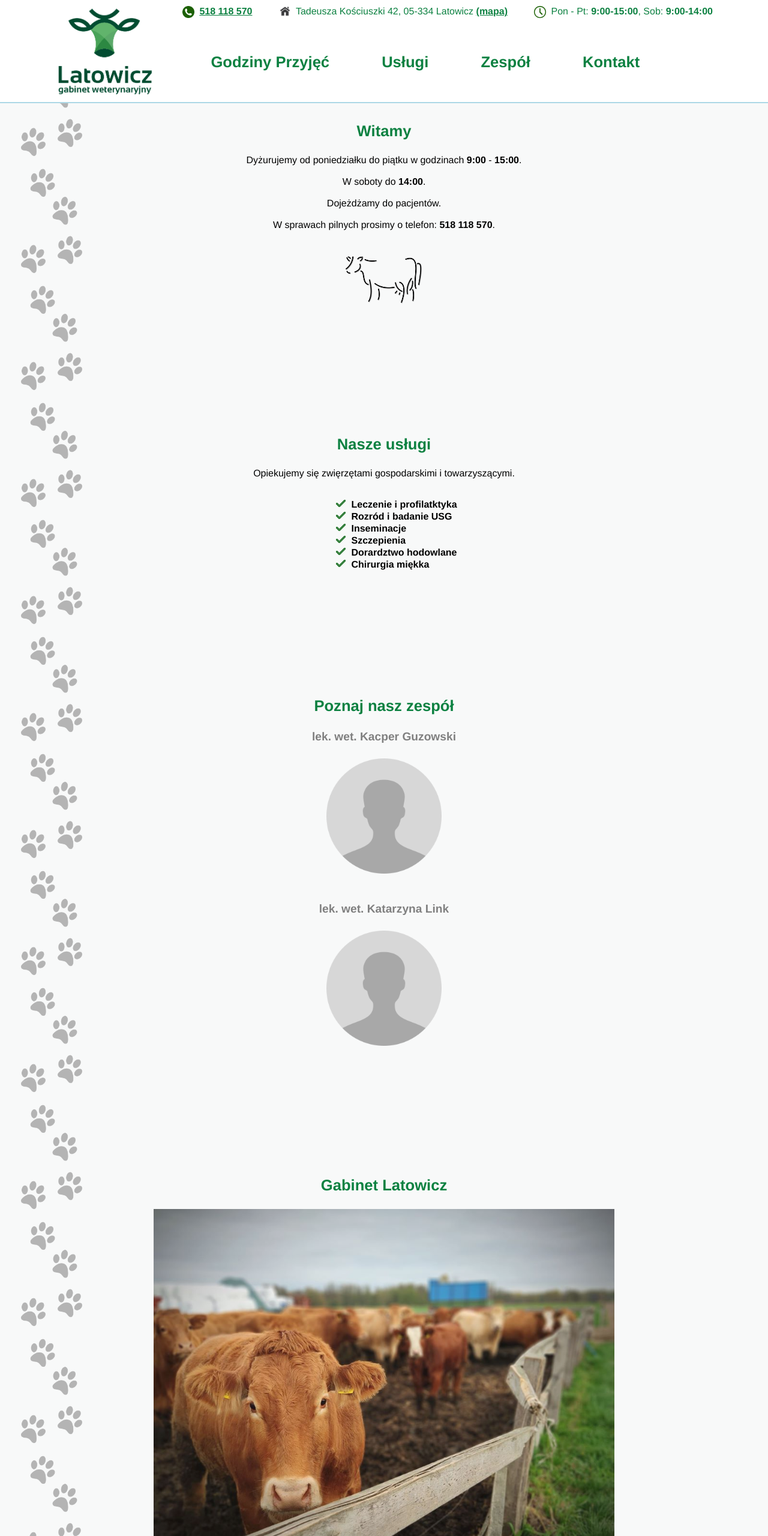
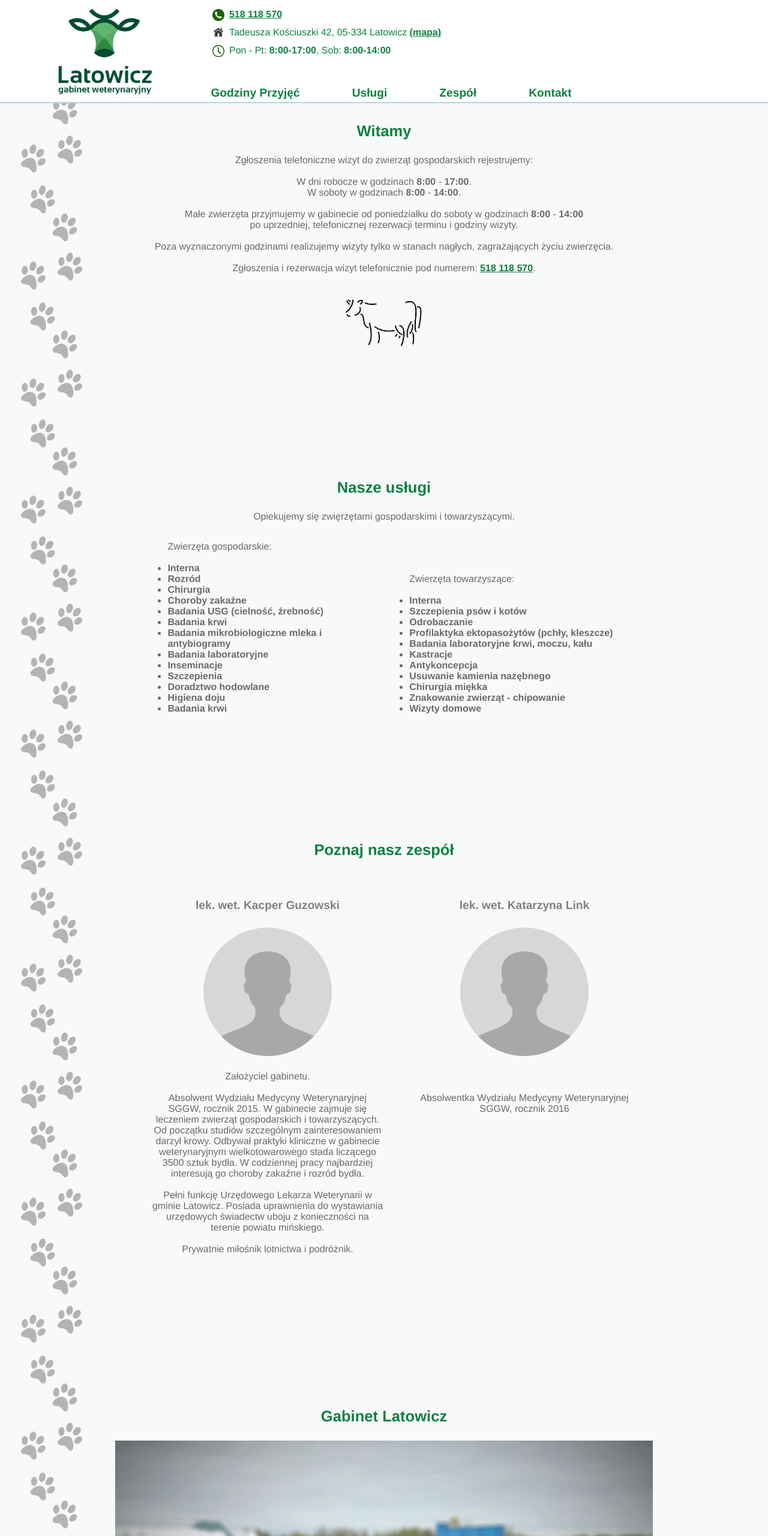
Before and after one commit to grzegorz-link/grzegorz-link.github.io, a plain HTML site: page latowicz/index.html in a window 1280 px wide. Shown: the top 2560 px of the page at 60% size. Drawn offline with Linux system fonts and the light colour scheme.

Commit message:
Updated website
Updates of text, images and structure.

```diff
--- a/latowicz/index.html
+++ b/latowicz/index.html
@@ -24,11 +24,14 @@
 
 <nav class="site-nav">
     <ul>
-        <li id="logo"><a href="#top"><img src='images/latowicz.png' border='0' width='' height='150' style='margin-top:10px;'></a></li>
+        <div class="header-mobile">
+            <span style="white-space: nowrap;"><a href="tel:+48518118570"><img src="images/tel_icon.png" align="center" width=20 alt="telefon" style="margin-top:5px; margin-bottom:5px;"></span><span style="white-space: nowrap;">  <b>518 118 570</b></a></span>
+        </div>
+        <li id="logo"><a href="#about"><img src='images/latowicz.png' border='0' width='' height='150' style='margin-top:10px;'></a></li>
         <div class="header">
-        <span style="white-space: nowrap;"><span style="margin-left:40px; margin-right:8px;"><a href="tel:+48518118570"><img src="images/tel_icon.png" align="center" width=20 alt="telefon"></span><span style="white-space: nowrap;"><b>518 118 570</b></a></span></span>
-        <span style="white-space: nowrap;"><span style="margin-left:40px; margin-right:8px;"><a href="https://goo.gl/maps/DCECVnsEvprWEuyz8"><img src="images/home_icon.png" align="center" width=20 alt="adres"/></a></span>Tadeusza Kościuszki 42, <span style="white-space: nowrap;">05-334 Latowicz</span> <a href="https://goo.gl/maps/DCECVnsEvprWEuyz8"><b>(mapa)</b></a></span></span>
-        <span style="white-space: nowrap;"><span style="margin-left:40px; margin-right:8px;"><a href="https://goo.gl/maps/DCECVnsEvprWEuyz8"><img src="images/clock_icon.png" align="center" width=20 alt="godziny"/></a></span>Pon - Pt: <span style="white-space: nowrap;"><b>9:00-15:00</b></span>, Sob: <span style="white-space: nowrap;"><b>9:00-14:00</b></span></span>
+        <span style="white-space: nowrap;"><span style="margin-left:7%; margin-right:8px;"><a href="tel:+48518118570"><img src="images/tel_icon.png" align="center" width=20 alt="telefon" style="margin-top:5px; margin-bottom:5px;"></span><span style="white-space: nowrap;"><b>518 118 570</b></a></span></span><br>
+        <span style="white-space: nowrap;"><span style="margin-left:7%; margin-right:8px;"><a href="https://goo.gl/maps/DCECVnsEvprWEuyz8"><img src="images/home_icon.png" align="center" width=20 alt="adres" style="margin-top:5px; margin-bottom:5px;"/></a></span>Tadeusza Kościuszki 42, <span style="white-space: nowrap;">05-334 Latowicz</span> <a href="https://goo.gl/maps/DCECVnsEvprWEuyz8"><b>(mapa)</b></a></span></span><br>
+        <span style="white-space: nowrap;"><span style="margin-left:7%; margin-right:8px;"><a href="https://goo.gl/maps/DCECVnsEvprWEuyz8"><img src="images/clock_icon.png" align="center" width=20 alt="godziny" style="margin-top:5px; margin-bottom:5px;"/></a></span>Pon - Pt: <span style="white-space: nowrap;"><b>8:00-17:00</b></span>, Sob: <span style="white-space: nowrap;"><b>8:00-14:00</b></span></span>
         </div><br>
         <li><a href="#about">Godziny Przyjęć</a></li>
         <li><a href="#work">Usługi</a></li>
@@ -47,36 +50,70 @@
 
 <div id="about" class="section p-about">
     <h3>Witamy</h3>
-    Dyżurujemy od poniedziałku do piątku w godzinach <b>9:00</b> - <b>15:00</b>.<br><br>W soboty do <b>14:00</b>.<br><br>
-    Dojeżdżamy do pacjentów.<br><br>
-    W sprawach pilnych prosimy o telefon: <span style="white-space: nowrap;"><b>518 118 570</b></span>.<br><br>
+    Zgłoszenia telefoniczne wizyt do zwierząt gospodarskich rejestrujemy:<br><br>W dni robocze w godzinach <b>8:00</b> - <b>17:00</b>.<br>W soboty w godzinach <b>8:00</b> - <b>14:00</b>.<br><br>
+    Małe zwierzęta przyjmujemy w gabinecie od poniedziałku do soboty w godzinach <b>8:00</b> - <b>14:00</b><br>po uprzedniej, telefonicznej rezerwacji terminu i godziny wizyty.<br><br>
+    Poza wyznaczonymi godzinami realizujemy wizyty tylko w stanach nagłych, zagrażających życiu zwierzęcia.<br><br>
+    Zgłoszenia i rezerwacja wizyt telefonicznie pod numerem: <span style="white-space: nowrap;"><a href="tel:+48518118570"><b>518 118 570</b></a></span>.<br><br>
     <img class="myimgs" id="id3" style="width:128px;height:128px;" src="images/cow-sketch-inv.png">
 </div>
 
 <div class="work" id="work">
     <h3>Nasze usługi</h3>
     <p>Opiekujemy się zwięrzętami gospodarskimi i towarzyszącymi.</p>
-    <ul align="center">
-        <li><b>Leczenie i profilatktyka</b></li>
-        <li><b>Rozród i badanie USG</b></li>
+    <ul align="center" style="width:40%">
+        <span style="white-space: nowrap;">Zwierzęta gospodarskie:</span><br><br>
+        <li><b>Interna</b></li>
+        <li><b>Rozród</b></li>
+        <li><b>Chirurgia</b></li>
+        <li><b>Choroby zakaźne</b></li>
+        <li><b>Badania USG (cielność, źrebność)</b></li>
+        <li><b>Badania krwi</b></li>
+        <li><b>Badania mikrobiologiczne mleka i antybiogramy</b></li>
+        <li><b>Badania laboratoryjne</b></li>
         <li><b>Inseminacje</b></li>
         <li><b>Szczepienia</b></li>
-        <li><b>Dorardztwo hodowlane</b></li>
+        <li><b>Doradztwo hodowlane</b></li>
+        <li><b>Higiena doju</b></li>
+        <li><b>Badania krwi</b></li>
+    </ul>
+    <ul align="center" style="width:40%">
+        <span style="white-space: nowrap;">Zwierzęta towarzyszące:</span><br><br>
+        <li><b>Interna</b></li>
+        <li><b>Szczepienia psów i kotów</b></li>
+        <li><b>Odrobaczanie</b></li>
+        <li><b>Profilaktyka ektopasożytów (pchły, kleszcze)</b></li>
+        <li><b>Badania laboratoryjne krwi, moczu, kału</b></li>
+        <li><b>Kastracje</b></li>
+        <li><b>Antykoncepcja</b></li>
+        <li><b>Usuwanie kamienia nazębnego</b></li>
         <li><b>Chirurgia miękka</b></li>
+        <li><b>Znakowanie zwierząt - chipowanie</b></li>
+        <li><b>Wizyty domowe</b></li>
     </ul>
 </div>
 
-<div id="team" class="section p-team">
+<div class="team" id="team">
     <h3>Poznaj nasz zespół</h3>
-    <h4>lek. wet. Kacper Guzowski</h4>
-    <img width=15% src="images/profile.png">
-    <br><br>
-    <h4>lek. wet. Katarzyna Link</h4>
-    <img width=15% src="images/profile.png">
+    <ul align="center">
+        <li><h4>lek. wet. Kacper Guzowski</h4>
+            <img width=50% src="images/profile.png">
+            <p style="margin:5%;">Założyciel gabinetu.<br><br>
+                Absolwent Wydziału Medycyny Weterynaryjnej SGGW, rocznik 2015. W
+                gabinecie zajmuje się leczeniem zwierząt gospodarskich i towarzyszących. Od początku studiów
+                szczególnym zainteresowaniem darzył krowy. Odbywał praktyki kliniczne w gabinecie
+                weterynaryjnym wielkotowarowego stada liczącego 3500 sztuk bydła. W codziennej pracy najbardziej
+                interesują go choroby zakaźne i rozród bydła.<br><br>
+                Pełni funkcję Urzędowego Lekarza Weterynarii w gminie Latowicz. Posiada uprawnienia do
+                wystawiania urzędowych świadectw uboju z konieczności na terenie powiatu mińskiego.<br><br>
+                Prywatnie miłośnik lotnictwa i podróżnik.</p></li>
+        <li><h4>lek. wet. Katarzyna Link</h4>
+            <img width=50% src="images/profile.png">
+            <p style="margin:5%;"><br><br>Absolwentka Wydziału Medycyny Weterynaryjnej SGGW, rocznik 2016</p></li>
+    </ul>
     <br><br>
 </div>
 
-<div id="top">
+<div class="photo" id="photo">
     <h3>Gabinet Latowicz</h3>
     <!-- Slideshow container -->
     <div class="slideshow-container">
@@ -101,12 +138,11 @@
 
 <div id="contact" class="section p-contact">
     <h3>Kontakt</h3>
-    <p>Nasz adres to Gabinet Weterynaryjny Latowicz, Tadeusza Kościuszki 42, 05-334 Latowicz. <img src="images/home_icon.png" align="center" width=24 alt="telefon"/></p>
-    <p>Telefon do nas: <b>518 118 570</b> <img src="images/tel_icon.png" align="center" width=24 alt="telefon"/></p>
-    <p>Jesteśmy też na <a href="https://web.facebook.com/wet.Latowicz">Facebooku</a>:
-    <a href="https://web.facebook.com/wet.Latowicz" target="_blank">
-        <img src="images/fb_icon.png" align="center" width=24 alt="Facebook"/>
-    </a></p>
+    <p>Nasz adres to Gabinet Weterynaryjny Latowicz, Tadeusza Kościuszki 42, 05-334 Latowicz.</p>
+    <p>Telefon dyżurny: <a href="tel:+48518118570"><b>518 118 570</b></a> <a href="tel:+48518118570"><img src="images/tel_icon.png" align="center" width=24 alt="telefon"/></a></p>
+    <p>Poczta elektroniczna: <a href="mailto:gabinet@latowicz-wet.pl">gabinet@latowicz-wet.pl</a></p>
+    <p>Jesteśmy też na facebooku: <a href="https://web.facebook.com/wet.Latowicz">wet.Latowicz</a>
+    <a href="https://web.facebook.com/wet.Latowicz" target="_blank"></a></p>
     <div class="fb-page" data-href="https://www.facebook.com/wet.Latowicz" data-tabs="timeline" data-width="500" data-height="" data-small-header="false" data-adapt-container-width="true" data-hide-cover="false" data-show-facepile="true"><blockquote cite="https://www.facebook.com/wet.Latowicz" class="fb-xfbml-parse-ignore"><a href="https://www.facebook.com/wet.Latowicz">Gabinet Latowicz na Facebooku</a></blockquote>
     </div>
     <br><br>
@@ -115,11 +151,10 @@
 <script src="carousel.js"></script>
 
 <div class="footer">
-    <p><br><br>Zapraszamy na wizytę!<br><br>
-    Gabinet Weterynaryjny Latowicz<br><br>
-    <span style="margin-right:8px;"><a href="https://goo.gl/maps/DCECVnsEvprWEuyz8"><img src="images/home_icon_big.png" align="center" width=54 alt="adres"/></a></span>adres: Tadeusza Kościuszki 42, <span style="white-space: nowrap;">05-334 Latowicz</span> <a href="https://goo.gl/maps/DCECVnsEvprWEuyz8"><b>(mapa)</b></a><br><br>
+    <p><br><br><b>Gabinet Weterynaryjny Latowicz</b> - zapraszamy na wizytę!<br><br>
+    <span style="margin-right:8px;"><a href="https://goo.gl/maps/DCECVnsEvprWEuyz8"><img src="images/home_icon_big.png" align="center" width=54 alt="adres"/></a></span>adres: ul. Tadeusza Kościuszki 42, <span style="white-space: nowrap;">05-334 Latowicz</span> <a href="https://goo.gl/maps/DCECVnsEvprWEuyz8"><b>(mapa)</b></a><br><br>
     <span style="margin-right:8px;"><a href="tel:+48518118570"><img src="images/tel_icon_big.png" align="center" width=48 alt="telefon"/></a></span> telefon: <a href="tel:+48518118570"><span style="white-space: nowrap; color:white;"><b>518 118 570</b></span></a><br><br>
-    <span style="margin-right:8px;"><a href="https://web.facebook.com/wet.Latowicz" target="_blank"><img src="images/fb_icon.png" align="center" width=48 alt="facebook"/></a></span> facebook: <a href="https://web.facebook.com/wet.Latowicz"><b>fb/wet.Latowicz</b></a>
+    <span style="margin-right:8px;"><a href="https://web.facebook.com/wet.Latowicz" target="_blank"><img src="images/fb_icon_white.png" align="center" width=48 alt="facebook"/></a></span> facebook: <a href="https://web.facebook.com/wet.Latowicz"><b>fb/wet.Latowicz</b></a>
     </p>
 </div>
 
--- a/latowicz/styles.css
+++ b/latowicz/styles.css
@@ -4,6 +4,7 @@ body {
     font-family: Helvetica;
     font-size: 16px;
     text-align: center;
+    color:dimgray;
     margin-left: auto;
     margin-right: auto;
     background-image: url("images/paws.png");
@@ -16,19 +17,25 @@ body {
 
 .myimgs {
     display:block;
-    width:60%;
+    width:100%;
     margin-left: auto;
     margin-right: auto;
 }
 
-#top, #team, #about, #work, #contact{
+#top, #team, #about, #work, #photo, #contact{
     padding-top:170px;
+    margin-left: 15%;
+    margin-right: 15%;
 }
 
 .header{
     margin-top:10px;
     margin-bottom:20px;
     min-width:800px;
+}
+
+.header-mobile{
+    display:none;
 }
 
 /* Slideshow container */
@@ -133,15 +140,14 @@ body {
     margin-left: 3.4vw;
     margin-right: 3.4vw;
     width: 100%;
-    font-size: 1.6em;
-    line-height: 70px;
+    font-size: min(2vw,1.2em);
+    line-height: 180%;
     font-weight: bold;
     text-align: center;
     text-decoration: none;
     -webkit-transition: all 0.5s linear;
     -moz-transition: all 0.5s linear;
     transition: all 0.5s linear;
-    font-size: 2vw;
 }
 
 .site-nav li a:hover {
@@ -169,11 +175,27 @@ ol{
 
 .work ul{
     text-align: left;
-    list-style-position: inside;
+    list-style-position: outside;
     display: inline-block;
     margin-left: auto;
     margin-right: auto;
-    list-style-image: url('images/green_tick_icon.png');
+    /*list-style-image: url('images/green_tick_icon.png');*/
+    list-style-image: none;
+}
+
+.team ul{
+    text-align: center;
+    list-style-position: outside;
+    list-style-type: none;
+    display: inline-block;
+    margin-left: auto;
+    margin-right: auto;
+}
+
+.team li{
+    float: left;
+    display: inline;
+    width: 50%;
 }
 
 .fb-page{
@@ -199,7 +221,7 @@ ol{
 }
 
 /* Responsive navigation menu (for mobile devices) */
-@media screen and (max-width: 600px) {
+@media screen and (max-width: 768px) {
     /*body{
     }
     div{
@@ -210,12 +232,20 @@ ol{
     .dot-bar {
         padding-top:0px;
         position:relative;
+    }*/
+    #top, #team, #about, #work, #photo, #contact{
+        margin-left: 15%;
+        margin-right: 15%;
+        min-width: 300px;
     }
-    #top, #team, #about, #work, #contact{
-        max-height:500px;
-    }*/
     .header{
         display:none;
+    }
+    .header-mobile{
+        display: block;
+        position: absolute;
+        top: 10%;
+        left: 18%;
     }
     .site-nav ul{
         min-height: 278px;
@@ -233,7 +263,8 @@ ol{
     }
     .site-nav li a {
         min-width:50%;
-        height: 65px;
+        height: 45px;
+        padding-top: 20px;
         float: none;
         font-size: 1em;
     }
@@ -254,12 +285,12 @@ ol{
         position: relative;
         bottom: -80px;
     }
-    #top, #team, #about, #work, #contact{
+    #top, #team, #about, #work, #photo, #contact{
         padding-top:248px;
     }
     .footer{
-        font-size: 1.2em;
-        padding: 1% 0% 1% 0%;
+        font-size: 1.0em;
+        padding: 1% 0% 2% 2%;
         max-width: 100%;
     }
 }
```
Also changed, not shown: latowicz/images/fb_icon_white.png (added), 2 other files.
